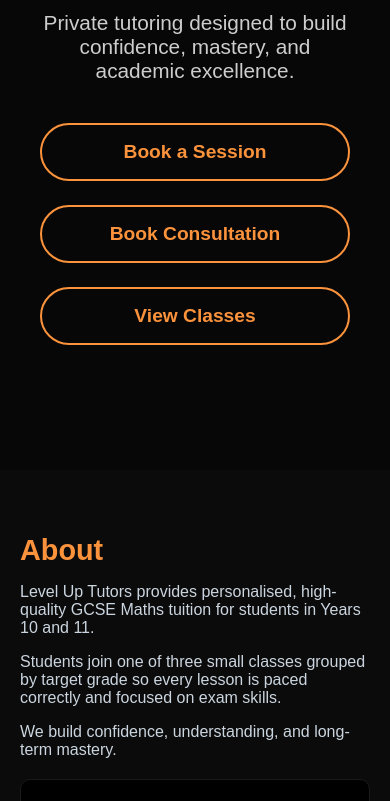
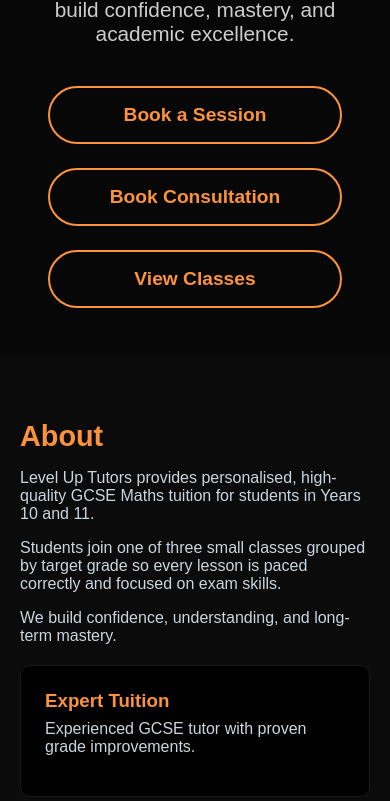
Before and after one commit to LevelUpTutors/Level-Up-Tutors, a plain HTML site: page index.html in a window 390 px wide. Shown: the part 362-1163 px from the top of the page. Drawn offline with nearby package versions, Linux system fonts and the light colour scheme; a web font is replaced by a local one.

Commit message:
Update index.html

```diff
--- a/index.html
+++ b/index.html
@@ -30,7 +30,7 @@
       -moz-osx-font-smoothing:grayscale;
 
       /* Added padding so fixed header doesn't cover content */
-      padding-top: 70px; /*110px will prevent "About" from being shown*/
+      padding-top: 110px; /*110px will prevent "About" from being shown*/
     }
 
       .title .highlight {
@@ -272,7 +272,7 @@ header {
     align-items: center;
     min-height: calc(100vh - 300px); /* screen height minus header */
     text-align: center;
-    padding: 4rem 1.5rem; /* much smaller */
+    padding: 2rem 1.5rem; /* much smaller */
     }
 
     .home-hero .container { max-width:1200px; margin:auto; padding:0 1.5rem; }
@@ -481,17 +481,6 @@ header {
   }
 
 }
-
-@media (max-width: 700px) {
-  .home-hero {
-    padding: 1.2rem 1rem !important;   /* smaller top/bottom padding */
-    min-height: calc(100vh - 120px) !important; /* adjust for mobile header */
-    justify-content: center;
-    align-items: center;
-    text-align: center;
-  }
-}
-
 
   </style>
 
```
